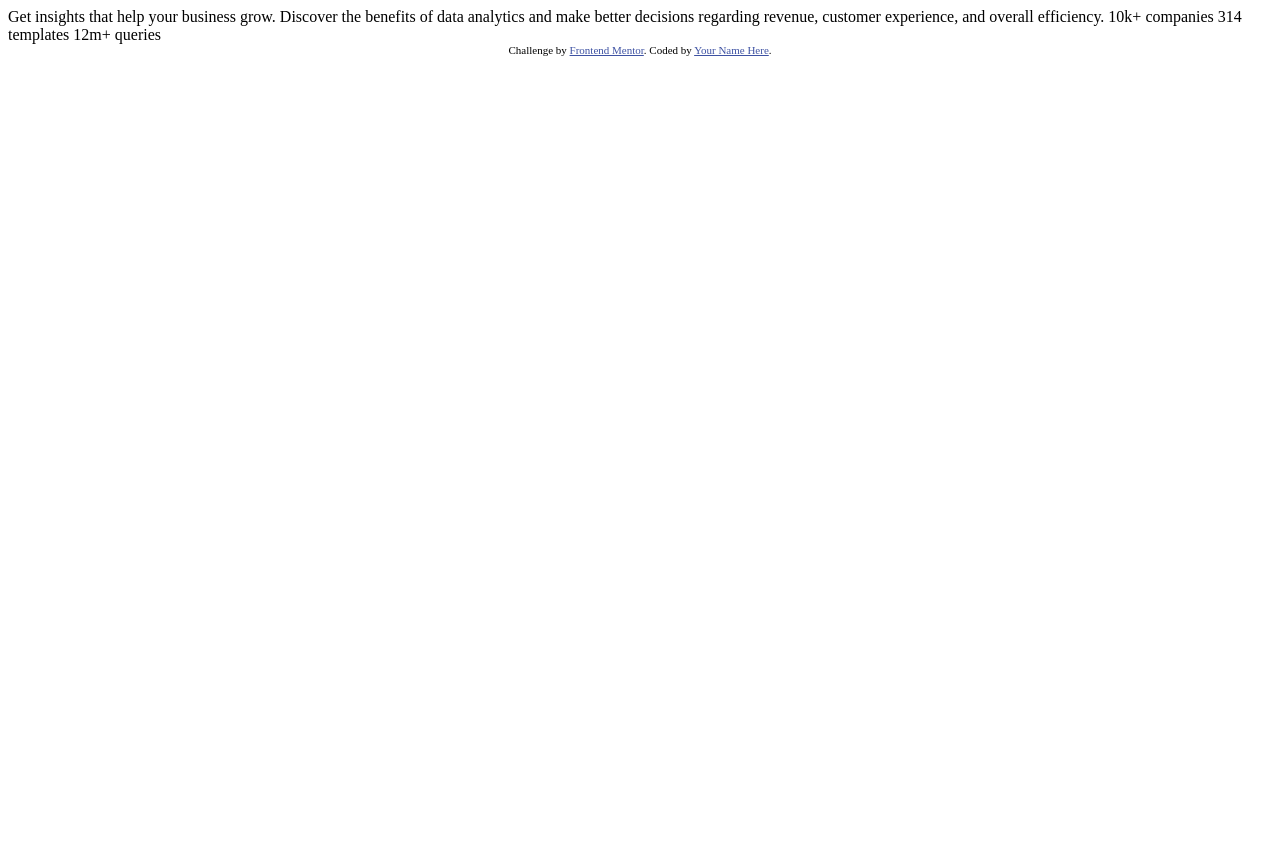
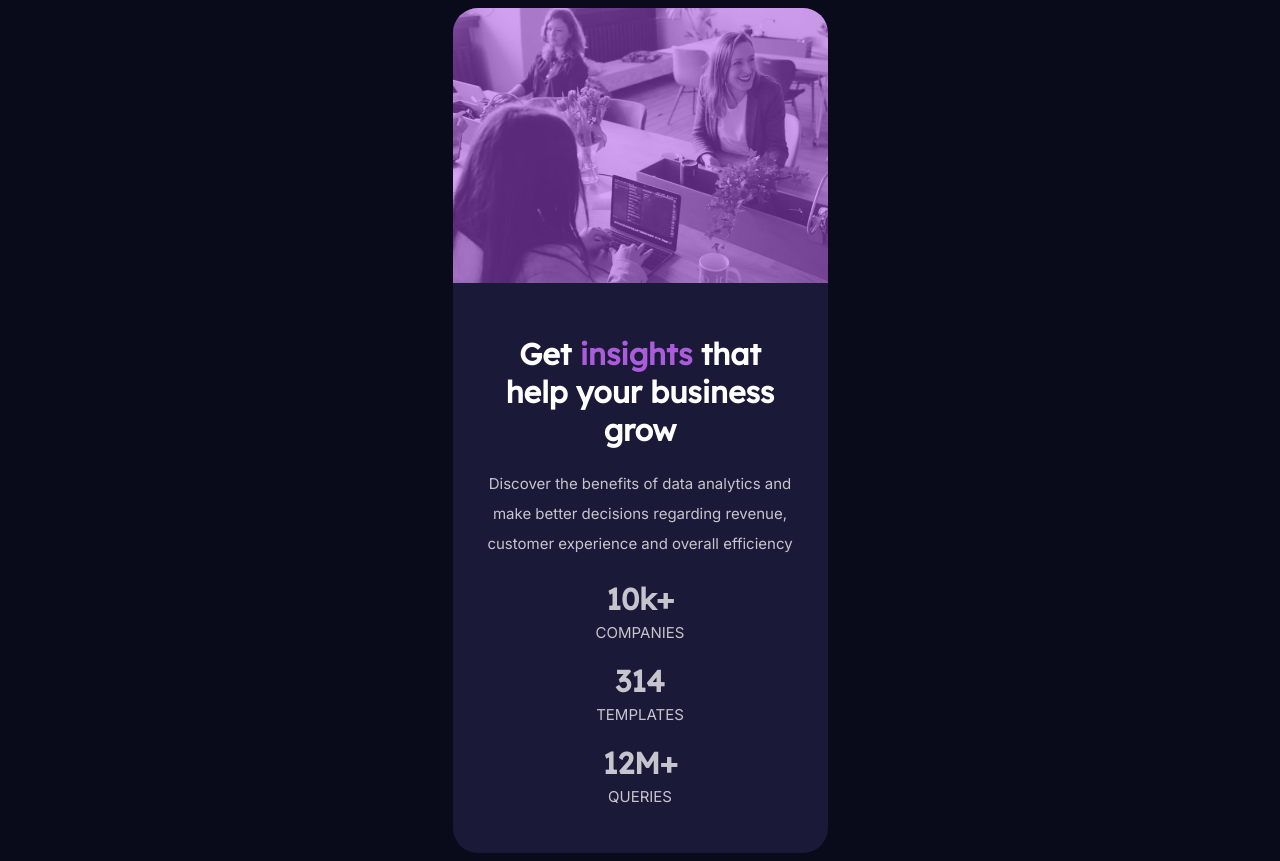
Before and after one commit to dadko44/stats-preview-card, a plain HTML site: page index.html in a window 1280 px wide. Before the commit the page ends 800 px from the top, so only its background shows below. Drawn offline with Linux system fonts and the light colour scheme.

Commit message:
initial template

```diff
--- a/index.html
+++ b/index.html
@@ -3,31 +3,35 @@
 <head>
   <meta charset="UTF-8">
   <meta name="viewport" content="width=device-width, initial-scale=1.0"> <!-- displays site properly based on user's device -->
+  <link rel="stylesheet" href="resources/css/main.css">
+  <link rel="icon" type="image/png" sizes="32x32" href="resources/images/favicon-32x32.png">
 
-  <link rel="icon" type="image/png" sizes="32x32" href="./images/favicon-32x32.png">
+  <!-- *** google fonts *** -->
+  <link rel="preconnect" href="https://fonts.googleapis.com">
+  <link rel="preconnect" href="https://fonts.gstatic.com" crossorigin>
+  <link href="https://fonts.googleapis.com/css2?family=Inter:wght@400;700&family=Lexend+Deca&display=swap" rel="stylesheet">
 
   <title>Frontend Mentor | Stats preview card component</title>
-
-  <!-- Feel free to remove these styles or customise in your own stylesheet 👍 -->
-  <style>
-    .attribution { font-size: 11px; text-align: center; }
-    .attribution a { color: hsl(228, 45%, 44%); }
-  </style>
 </head>
 <body>
-
-  Get insights that help your business grow.
-
-  Discover the benefits of data analytics and make better decisions regarding revenue, customer
-  experience, and overall efficiency.
-
-  10k+ companies
-  314 templates
-  12m+ queries
-
-  <div class="attribution">
-    Challenge by <a href="https://www.frontendmentor.io?ref=challenge" target="_blank">Frontend Mentor</a>.
-    Coded by <a href="#">Your Name Here</a>.
+  <div class="main-wrapper">
+    <div class="image-wrapper">
+      <img src="resources/images/image-header-mobile.jpg">
+    </div>
+    <div class="content-wrapper">
+      <h1>Get  <span class="special-word">insights</span> that help your business grow</h1>
+      <p class="line-height--high">Discover the benefits of data analytics and make
+        better decisions regarding revenue, customer
+        experience and overall efficiency</p>
+        <div class="statistics-wrapper small-text-color">
+          <h1>10k+</h1>
+          <p>COMPANIES</p>
+          <h1>314</h1>
+          <p>TEMPLATES</p>
+          <h1>12M+</h1>
+          <p>QUERIES</p>
+        </div>
+    </div>
   </div>
 </body>
 </html>
```
Also changed, not shown: images/favicon-32x32.png (deleted), images/image-header-desktop.jpg (deleted), images/image-header-mobile.jpg (deleted).
